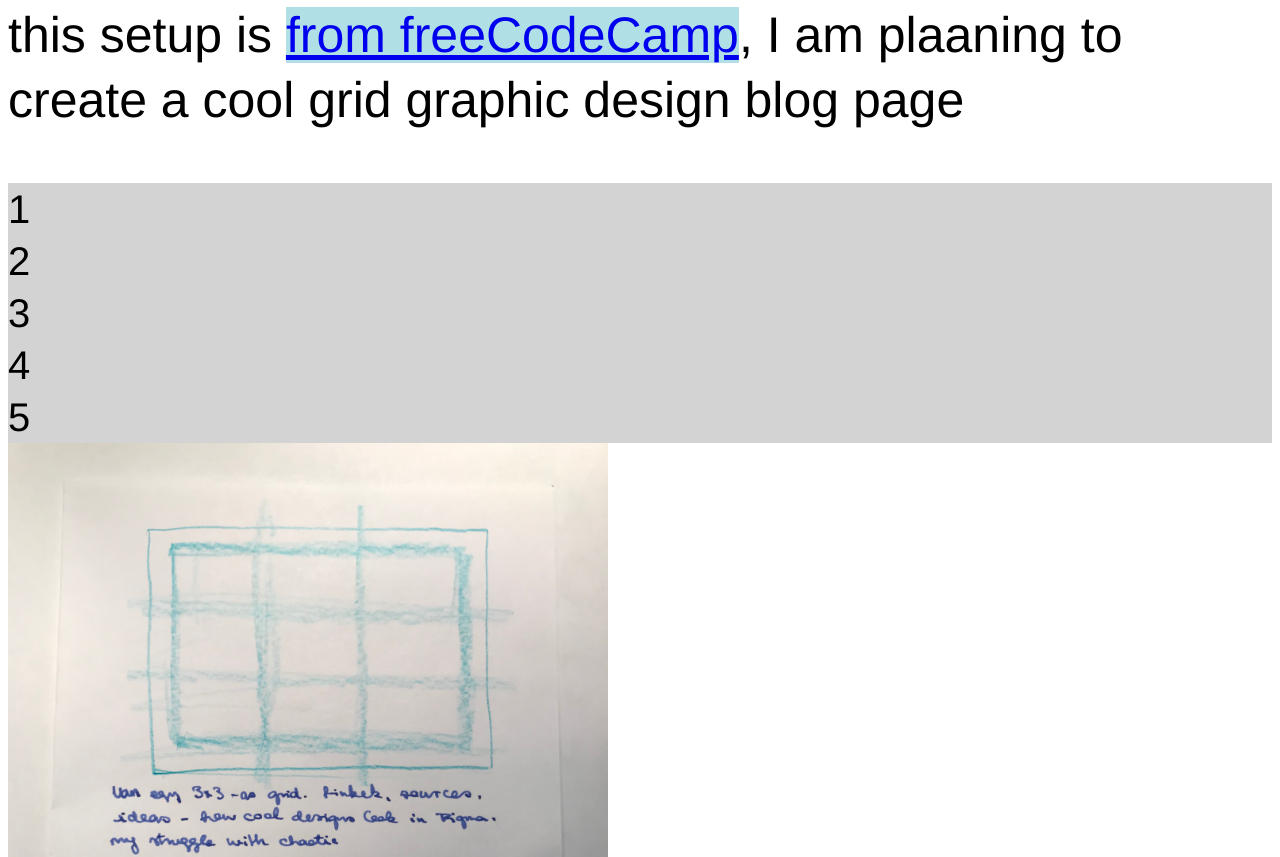
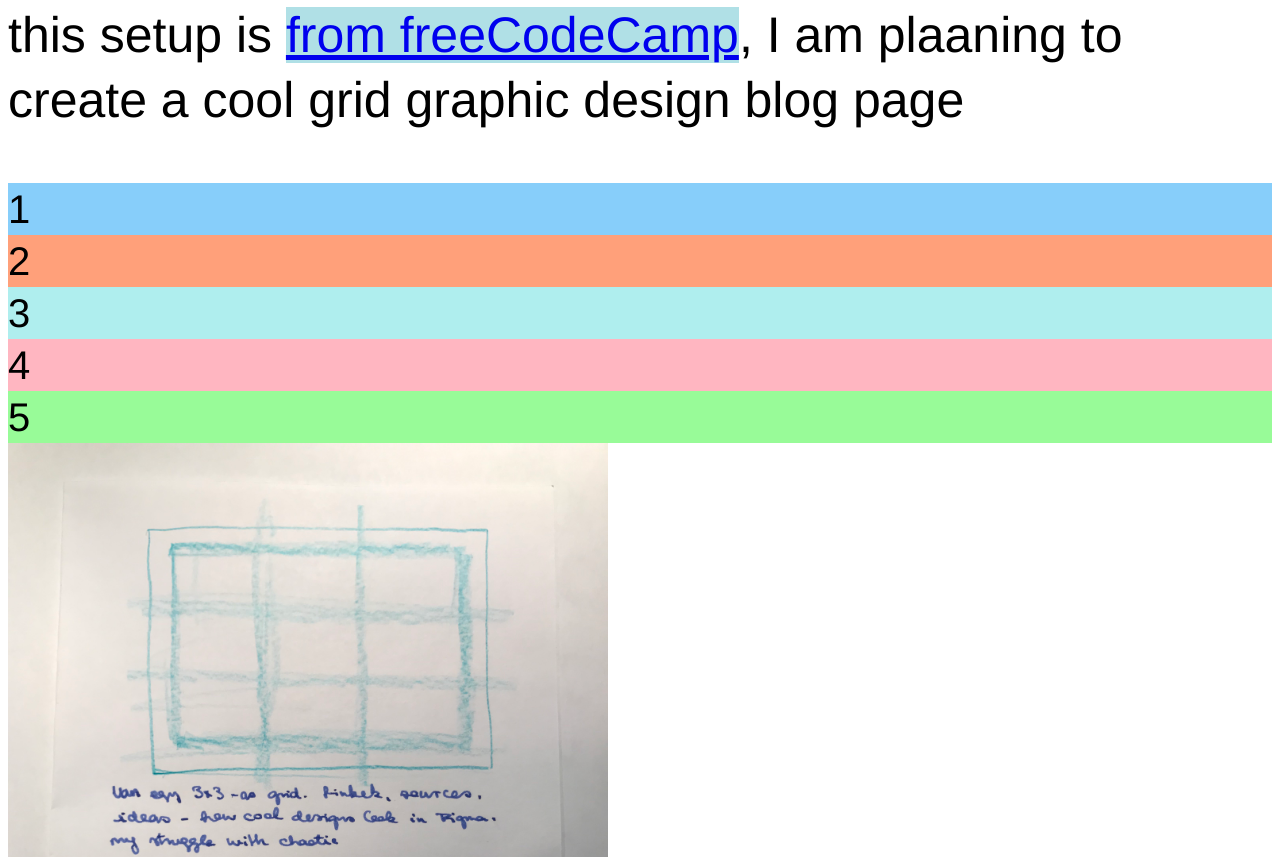
Before and after one commit to attilavajdaxyz/solid-disco, a plain HTML site: page index.html in a window 1280 px wide. Shown: the part 588-1445 px from the top of the page. Drawn offline with nearby package versions, Linux system fonts and the light colour scheme.

Commit message:
added styles for second grid

```diff
--- a/styles.css
+++ b/styles.css
@@ -29,3 +29,9 @@ a:hover {
 img {
   max-width: 600px;
 }
+
+.d11{background:LightSkyBlue;}
+.d22{background:LightSalmon;}
+.d33{background:PaleTurquoise;}
+.d44{background:LightPink;}
+.d55{background:PaleGreen;}
```
